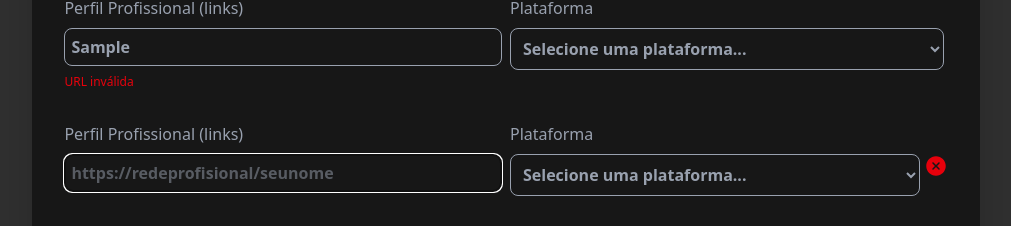
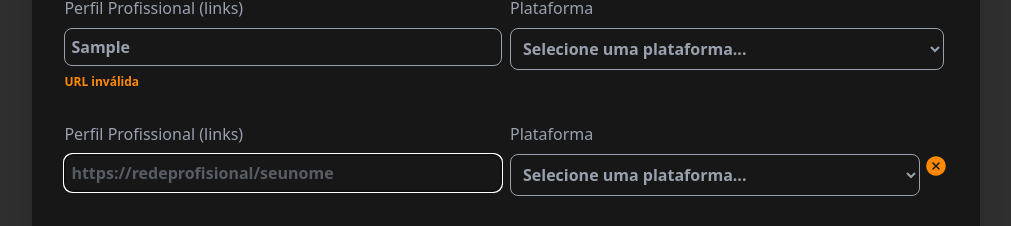
Before and after one commit to Projeto-FrontEnd-Fusion/team-project-management, a React (Vite) app: page / in a window 1280 px wide. Both pictures are taken after typing "Sample", "Sample", "Sample", "Sample" into the empty fields and a click on the button "Adicionar perfil social". Shown: the part 352-578 px from the top of the page, without its empty margins (134-1145 px from the left). Built offline with nearby package versions, Linux system fonts and the light colour scheme; data requests are answered from the project's data file.

Commit message:
feat: change error messages colors to orange to increase visibility

```diff
--- a/src/components/Input/Input.tsx
+++ b/src/components/Input/Input.tsx
@@ -30,7 +30,7 @@ const Input = ({ id, label, type = "text", ...props }: InputProps) => {
       />
 
       {fieldError && (
-        <p className="text-xs text-red-500">{fieldError.message}</p>
+        <p className="text-xs font-bold text-orange-400">{fieldError.message}</p>
       )}
     </div>
   );
--- a/src/components/ProfessionalProfileField/ProfessionalProfileField.tsx
+++ b/src/components/ProfessionalProfileField/ProfessionalProfileField.tsx
@@ -34,7 +34,7 @@ const ProfessionalProfileField = ({
         />
 
         {errors?.professionalProfiles?.[index]?.url && (
-          <p className="text-xs text-red-600">{errors.professionalProfiles[index]?.url?.message}</p>
+          <p className="text-xs font-bold text-orange-400">{errors.professionalProfiles[index]?.url?.message}</p>
         )}
       </div>
 
@@ -64,13 +64,13 @@ const ProfessionalProfileField = ({
           <div className="items-center">
             {index > 0 && (
               <button type="button" className="hover:cursor-pointer self-center" onClick={() => remove(index)}>
-                <IoIosCloseCircle className="text-red-600 text-2xl" />
+                <IoIosCloseCircle className="text-orange-400 text-2xl" />
               </button>
             )}
           </div>
         </div>
         {errors?.professionalProfiles?.[index]?.platform && (
-          <p className="text-xs text-red-600">{errors.professionalProfiles[index]?.platform?.message}</p>
+          <p className="text-xs font-bold text-orange-400">{errors.professionalProfiles[index]?.platform?.message}</p>
         )}
       </div>
 
--- a/src/components/Select/Select.tsx
+++ b/src/components/Select/Select.tsx
@@ -42,7 +42,7 @@ const Select = ({
       </select>
 
       {errors[id] && (
-        <p className="text-xs text-red-600">{errors[id].message?.toString()}</p>
+        <p className="text-xs font-bold text-orange-400">{errors[id].message?.toString()}</p>
       )}
     </div>
   );
```
